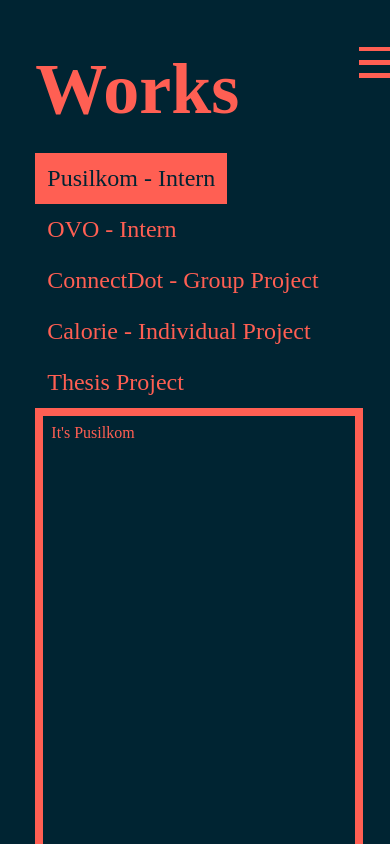
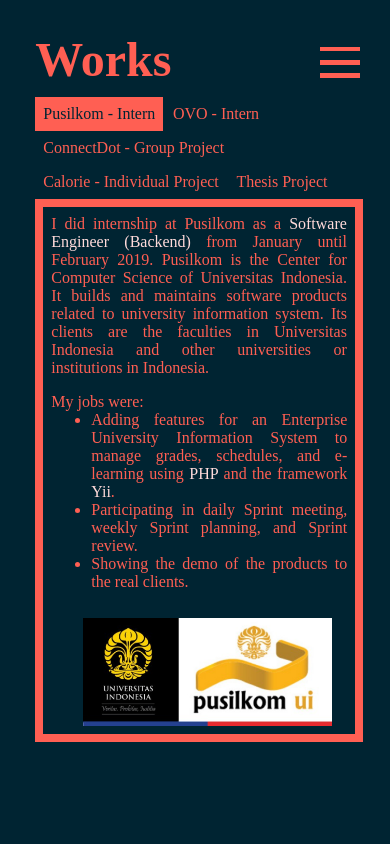
Before and after one commit to azahrandani/web-porto, a Next.js app: page /works in a window 390 px wide. Shown: the top 844 px of the page. Built offline with nearby package versions, Linux system fonts and the light colour scheme; a web font is replaced by a local one.

Commit message:
Add pucil and fix responsiveness

```diff
--- a/pages/works.js
+++ b/pages/works.js
@@ -11,11 +11,36 @@
     )
 }
 
+const PusilkomDesc = () => {
+    return (
+        <div>
+            <div className={`${styles.text} ${styles.work_desc}`}>
+                I did internship at Pusilkom as a <a className={`${styles.highlight}`}>Software Engineer (Backend) </a>from January until February 2019.  Pusilkom is the Center for Computer Science of Universitas Indonesia. It builds and maintains software products related to university information system. Its clients are the faculties in Universitas Indonesia and other universities or institutions in Indonesia.
+            </div>
+            <div className={`${styles.parent_jobs_image}`}>
+                <div className={`${styles.work_jobs}`}>
+                    <div className={`${styles.text} ${styles.work_desc}`}>
+                    My jobs were:
+                    <ul className={`${styles.ul}`}>
+                        <li>Adding features for an Enterprise University Information System to manage grades, schedules, and e-learning using <a className={`${styles.highlight}`}>PHP </a> and the framework <a className={`${styles.highlight}`}>Yii</a>.</li>
+                        <li>Participating in daily Sprint meeting, weekly Sprint planning, and Sprint review.</li>
+                        <li>Showing the demo of the products to the real clients.</li>
+                    </ul>
+                    </div>
+                </div>
+                <div className={`${styles.work_image_container}`}>
+                    <img className={`${styles.work_image}`} src="pusilkom_pic.png"></img>
+                </div>
+            </div>
+        </div>
+    )
+}
+
 const WorkDescription = ({number}) => {
     return (
         <div>
             {number === '1' &&
-                <div className={`${styles.text}`}> It's Pusilkom </div>
+                <PusilkomDesc/>
             }
             {number === '2' &&
                 <div className={`${styles.text}`}> It's OVO </div>
@@ -45,7 +70,7 @@
             <WorkButton active={work == '3'} number='3' text='ConnectDot - Group Project' workButtonClickHandle={workButtonClickHandle}/>
             <WorkButton active={work == '4'} number='4' text='Calorie - Individual Project' workButtonClickHandle={workButtonClickHandle}/>
             <WorkButton active={work == '5'} number='5' text='Thesis Project' workButtonClickHandle={workButtonClickHandle}/>
-            <div className={`${styles.work_desc}`}>
+            <div className={`${styles.work_desc_outline}`}>
                 <WorkDescription number={work} />
             </div>
         </div>
--- a/public/burger_menu.js
+++ b/public/burger_menu.js
@@ -4,6 +4,7 @@
 export const StyledMenu = styled.nav`
   display: flex;
   flex-direction: column;
+  background-color: #002432;
   transform: ${({ open }) => open ? 'translateX(0)' : 'translateX(200%)'};
   height: 100vh;
   text-align: right;
@@ -15,6 +16,7 @@
 
   @media (max-width: 576px) {
       width: 100%;
+      left: 0;
     }
 
   a {
@@ -26,7 +28,7 @@
 
     @media (max-width: 576px) {
       font-size: 1.5rem;
-      text-align: center;
+      text-align: right;
     }
 
     &:hover {
@@ -72,6 +74,10 @@
   cursor: pointer;
   padding: 0;
   z-index: 10;
+
+  @media (max-width: 576px) {
+    left: 82vw;
+  }
 
   &:focus {
     outline: none;
--- a/styles/Home.module.css
+++ b/styles/Home.module.css
@@ -158,10 +158,80 @@
   box-shadow:inset 0 0 0 0.1em #FFDBDB;
 }
 
-.work_desc {
+.work_desc_outline {
   width: 84vw;
-  height: 80vh;
   box-shadow:inset 0 0 0 0.5em #FF5F53;
   margin-bottom: 3em;
-  padding: 1em;
+  padding: 3em;
 }
+
+.work_desc {
+  font-size: 1.5em;
+  text-align: justify;
+}
+
+.highlight {
+  color: #FFDBDB;
+}
+
+.parent_jobs_image {
+  display: flex;
+  flex-wrap: wrap;
+}
+
+.work_jobs {
+  flex: 0 0 60%;
+  padding-top: 1em;
+  padding-right: 1em;
+}
+
+.work_image_container {
+  flex: 1;
+  text-align: center;
+  display: flex;
+  align-items: center;
+  justify-content: center;
+}
+
+.work_image {
+  max-height: 100%;
+  max-width: 80%;
+}
+
+@media only screen and (max-width: 768px) {
+  .text {
+    font-size: 1em;
+  }
+
+  .my_name {
+    font-size: 3em;
+  }
+
+  .page_title {
+    font-size: 3em;
+    padding-left: 7vw;
+    margin-bottom: 0.2em;
+  }
+
+  .work_desc_outline {
+    padding: 1em;
+  }
+
+  .parent_jobs_image {
+    display: block;
+  }
+
+  .work_jobs {
+    width: 80vw;
+  }
+
+  .work_image_container {
+    margin-top: 1.7em;
+    width: 80vw;
+  }
+
+}
+
+.ul {
+  margin: 0;
+}
```
Also changed, not shown: public/pusilkom_pic.png (added).
